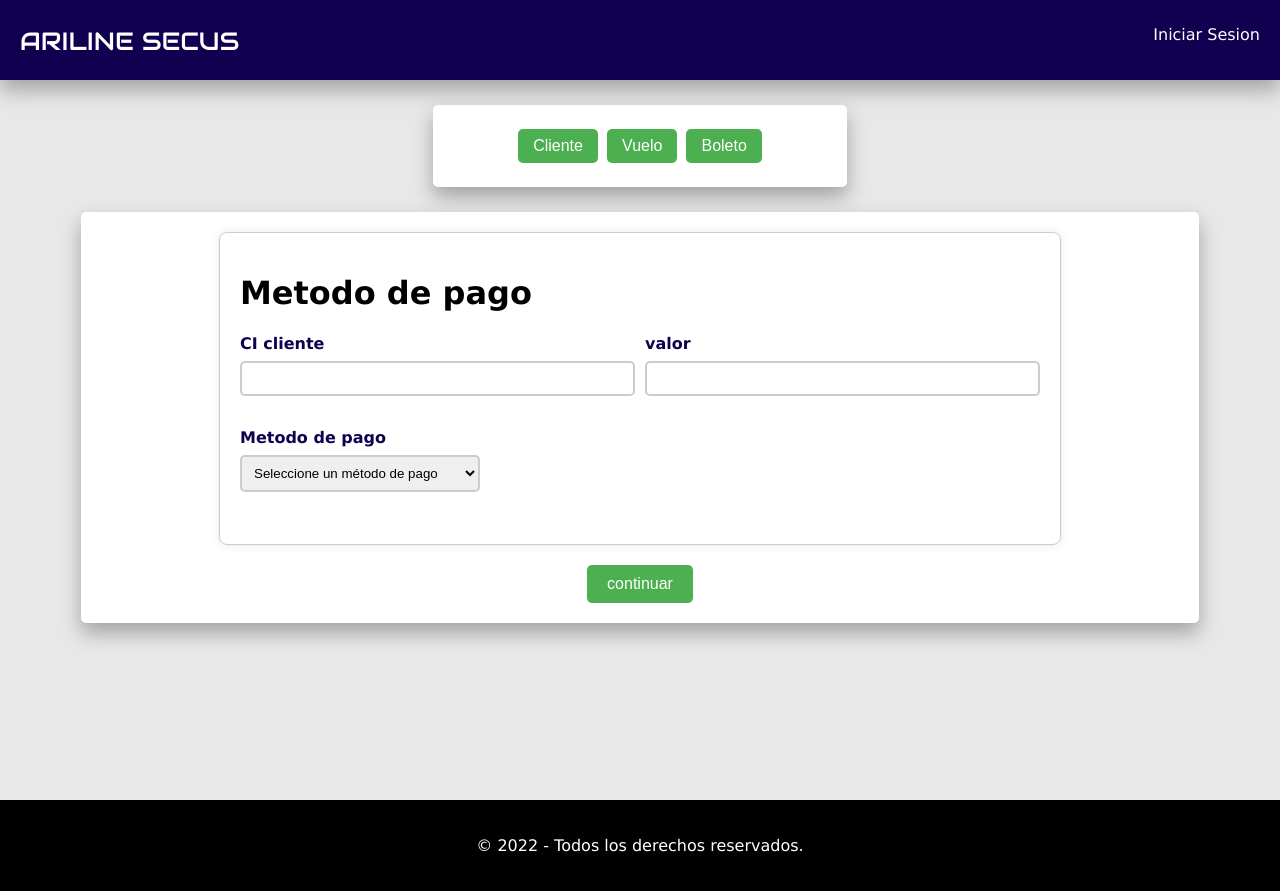
After one commit to ErickCor24/webAirplane, a Flask app: page /pago in a window 1280 px wide. The commit adds this page. Run offline with Flask 3, Linux system fonts and the light colour scheme.

Commit message:
pay form added

```diff
--- a/app/app.py
+++ b/app/app.py
@@ -14,5 +14,12 @@ def registro():
 def flight():
     return render_template('crear_vuelo.html')
 
+@app.route('/boleto')
+def boleto():
+    return render_template('Registro_boleto.html')
+
+@app.route("/pago")
+def pago():
+    return render_template('registro_pago.html')
 if __name__ == '__main__':
     app.run(debug=True)
--- a/app/static/css/style.css
+++ b/app/static/css/style.css
@@ -133,6 +133,19 @@
         border: 2px solid #4CAF50;
     }
 
+    select {
+        width: 100%;
+        padding: 8px;
+        margin-bottom: 16px;
+        box-sizing: border-box;
+        border-radius: 5px;
+        border: 2px solid #ccc;
+    }
+    select:focus {
+        outline: none;
+        border: 2px solid #4CAF50;
+    }
+
     .small-input {
         width: 30%;
     }
@@ -144,6 +157,7 @@
         text-align: center;
         margin-top: 20px;
     }
+
 
 
     .btn-register {
--- /dev/null
+++ b/app/templates/registro_pago.html
@@ -0,0 +1,74 @@
+<!DOCTYPE html>
+<html lang="es">
+<head>
+    <meta charset="UTF-8">
+    <meta name="viewport" content="width=device-width, initial-scale=1.0">
+    <title> AIRLINE SECUS </title>
+    <link rel="stylesheet" href="https://fonts.googleapis.com/css?family=Audiowide">
+    <link rel="stylesheet" href="{{url_for('static', filename='css/style.css')}}">
+
+</head>
+<body>
+    <div class="container">
+        <header class="nav">
+            <div class="line">
+                <section class="left" >
+                    <a href="/">ARILINE SECUS</a>
+                </section>
+                <section class="right">
+                    <a href="#">Iniciar Sesion</a>
+                </section>
+
+            </div>
+        </header>
+        <div class="PanelBotones">
+            <section>
+                <button class="boton"> Cliente </button>
+                <button class="boton"> Vuelo </button>
+                <button class="boton"> Boleto </button>
+            </section>
+        </div>
+
+
+        <div class = "vista">
+            <div>
+                <form action="" class="form-data">
+                    <h1>Metodo de pago</h1>
+                    <div class="form-row">
+                        <div class="column">
+                            <label for="fechaSalida">CI cliente</label>
+                            <input type="number" id="cicliente" required="true">
+                        </div>
+                        <div class="column">
+                            <label for="horaLlegada">valor</label>
+                            <input type="number" id="valor" required="true">
+                        </div>
+                    </div>
+                    <div class="form-row">
+                        <div class="column">
+                            <label for="metodoPago">Metodo de pago</label>
+                            <select id="metodoPago" class="small-input" required="true">
+                                <option value="">Seleccione un método de pago</option>
+                                <option value="tarjetaCredito">Tarjeta de Crédito</option>
+                                <option value="tarjetaDebito">Tarjeta de Débito</option>
+                                <option value="paypal">PayPal</option>
+                                <option value="transferenciaBancaria">Transferencia Bancaria</option>
+                            </select>
+                        </div>
+                    </div>
+                </form>
+                <div class="content-button">
+                    <button class="btn-register">continuar</button>
+                </div>
+            </div>
+        </div>
+    </div>
+
+        <footer>
+            <div class="PiePagina">
+                <p>&copy; 2022 - Todos los derechos reservados.</p>
+            </div>
+        </footer>
+
+</body>
+</html>
```
